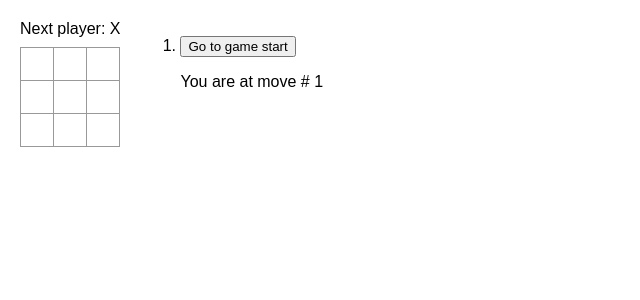
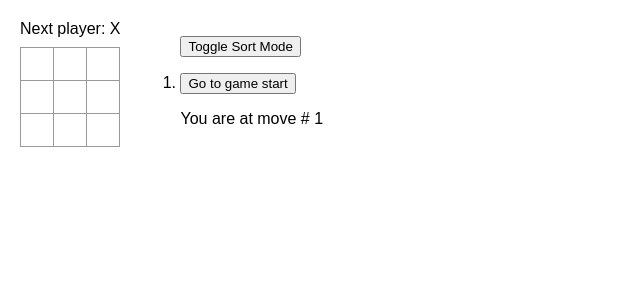
Before and after one commit to Somahc/react_tutorial, a React (Create React App) app: page / in a window 1280 px wide. Shown: the top 300 px of the page, without its empty margins (0-640 px from the left). Built offline with nearby package versions, Linux system fonts and the light colour scheme.

Commit message:
手順を昇順または降順でソートできるトグルボタンを追加した

```diff
--- a/src/App.js
+++ b/src/App.js
@@ -86,6 +86,7 @@ export default function Game() {
   const [currentMove, setCurrentMove] = useState(0);
   const xIsNext = currentMove % 2 === 0;
   const currentSquares = history[currentMove];
+  const [isAscending, setIsAscending] = useState(true);
 
   function handlePlay(nextSquares) {
     const nextHistory = [...history.slice(0, currentMove + 1), nextSquares];
@@ -98,7 +99,16 @@ export default function Game() {
     setCurrentMove(nextMove);
   }
 
-  const moves = history.map((squares, move) => {
+  function toggleSortMode() {
+    setIsAscending(!isAscending);
+  }
+
+  let sortedMoves = [...history.keys()].slice();
+  if(!isAscending){
+    sortedMoves = sortedMoves.reverse();
+  }
+
+  const moves = sortedMoves.map((move) => {
     let description;
     if (move > 0) {
       description = 'Go to move #' + move;
@@ -117,6 +127,7 @@ export default function Game() {
         <Board xIsNext={xIsNext} squares={currentSquares} onPlay={handlePlay} />
       </div>
       <div className="game-info">
+        <ol><button onClick={toggleSortMode}>Toggle Sort Mode</button></ol>
         <ol>{moves}</ol>
         <ol>You are at move # {history.length}</ol>
       </div>
```
